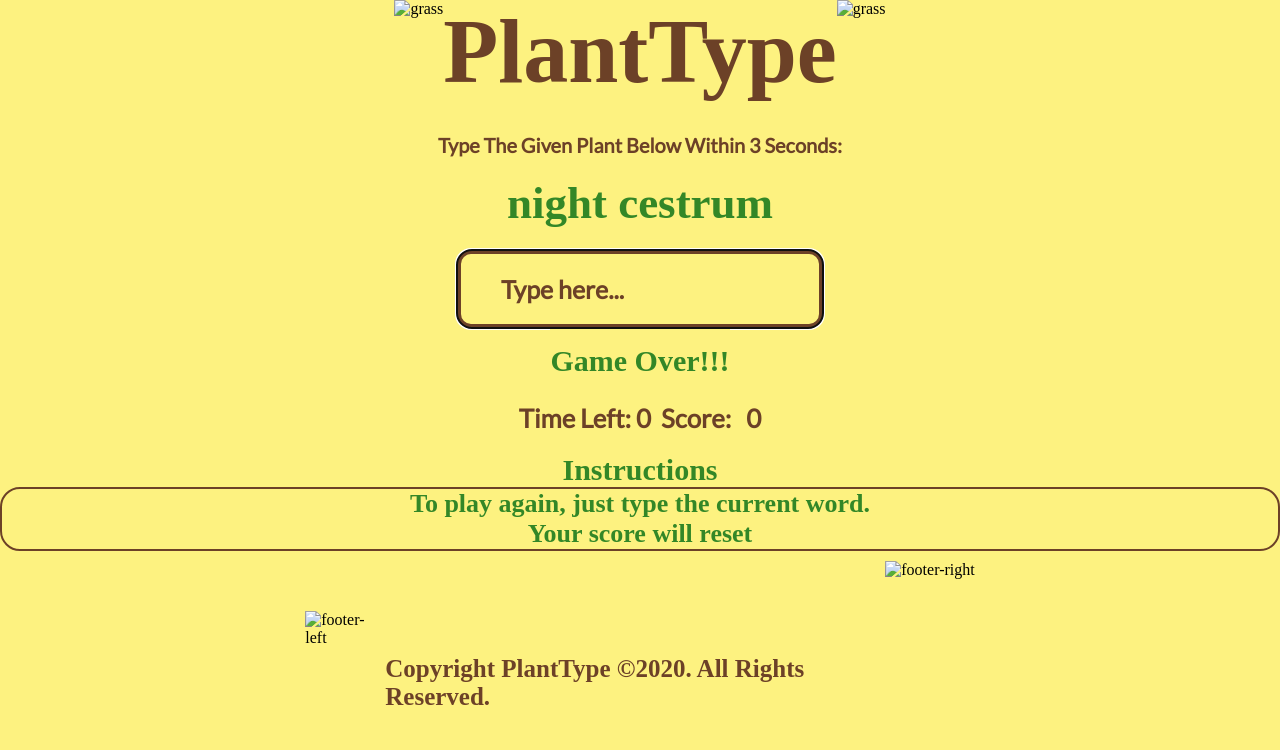
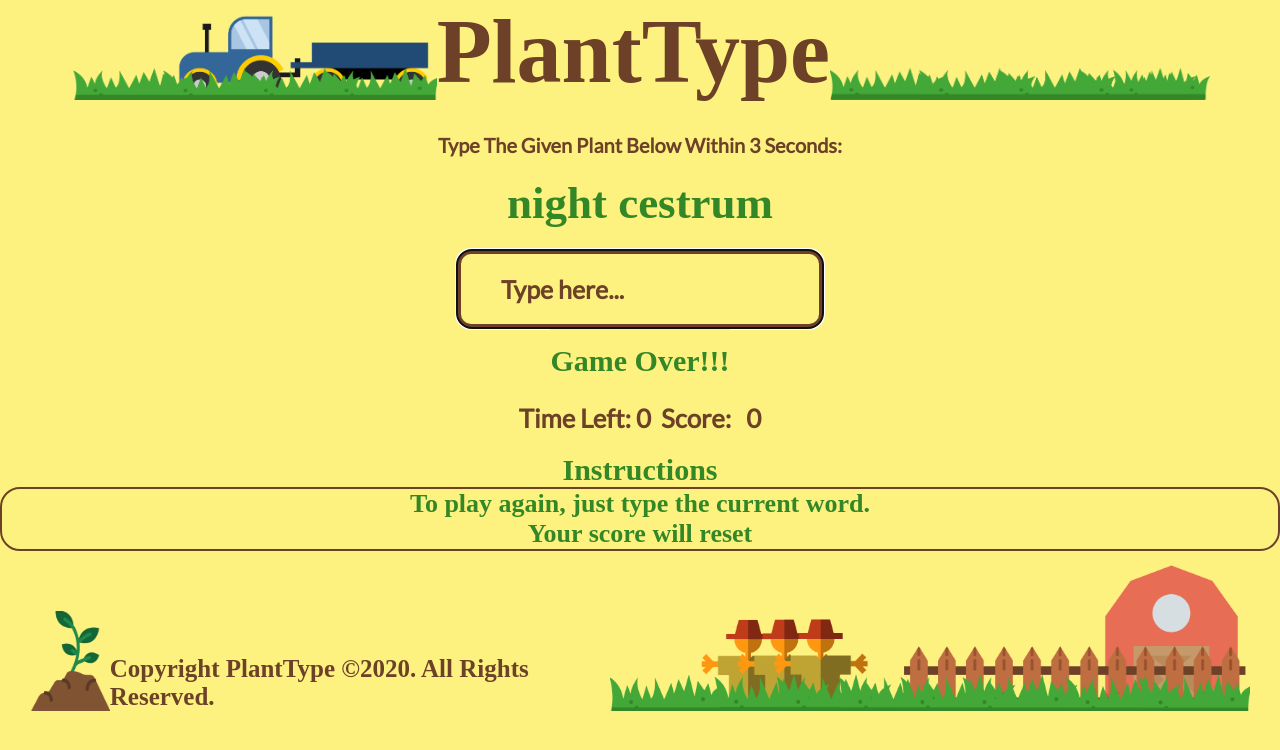
Before and after one commit to IrfanImad/IrfanImad.github.io, a plain HTML site: page index.html in a window 1280 px wide. Drawn offline with Linux system fonts and the light colour scheme; a web font is replaced by a local one.

Commit message:
Update index.html

```diff
--- a/index.html
+++ b/index.html
@@ -10,9 +10,9 @@
 
     <body>
       <header>
-        <img src="img/grass-left.png" alt="grass" id="grass-left">
+        <img src="grass-left.png" alt="grass" id="grass-left">
         <h1 id="title">PlantType</h1>
-        <img src="img/grass-right.png" alt="grass" id="grass-right">
+        <img src="grass-right.png" alt="grass" id="grass-right">
       </header>
 
       <!-- Word & Input -->
@@ -50,9 +50,9 @@
 
     <footer>
 
-      <img src="img/footer-left.png" alt="footer-left" id="footer-left">
+      <img src="footer-left.png" alt="footer-left" id="footer-left">
       <p id="copyright">Copyright PlantType &copy;2020. All Rights Reserved.</p>
-      <img src="img/footer-right.png" alt="footer-right" id="footer-right">
+      <img src="footer-right.png" alt="footer-right" id="footer-right">
 
     </footer>
   </body>
```
